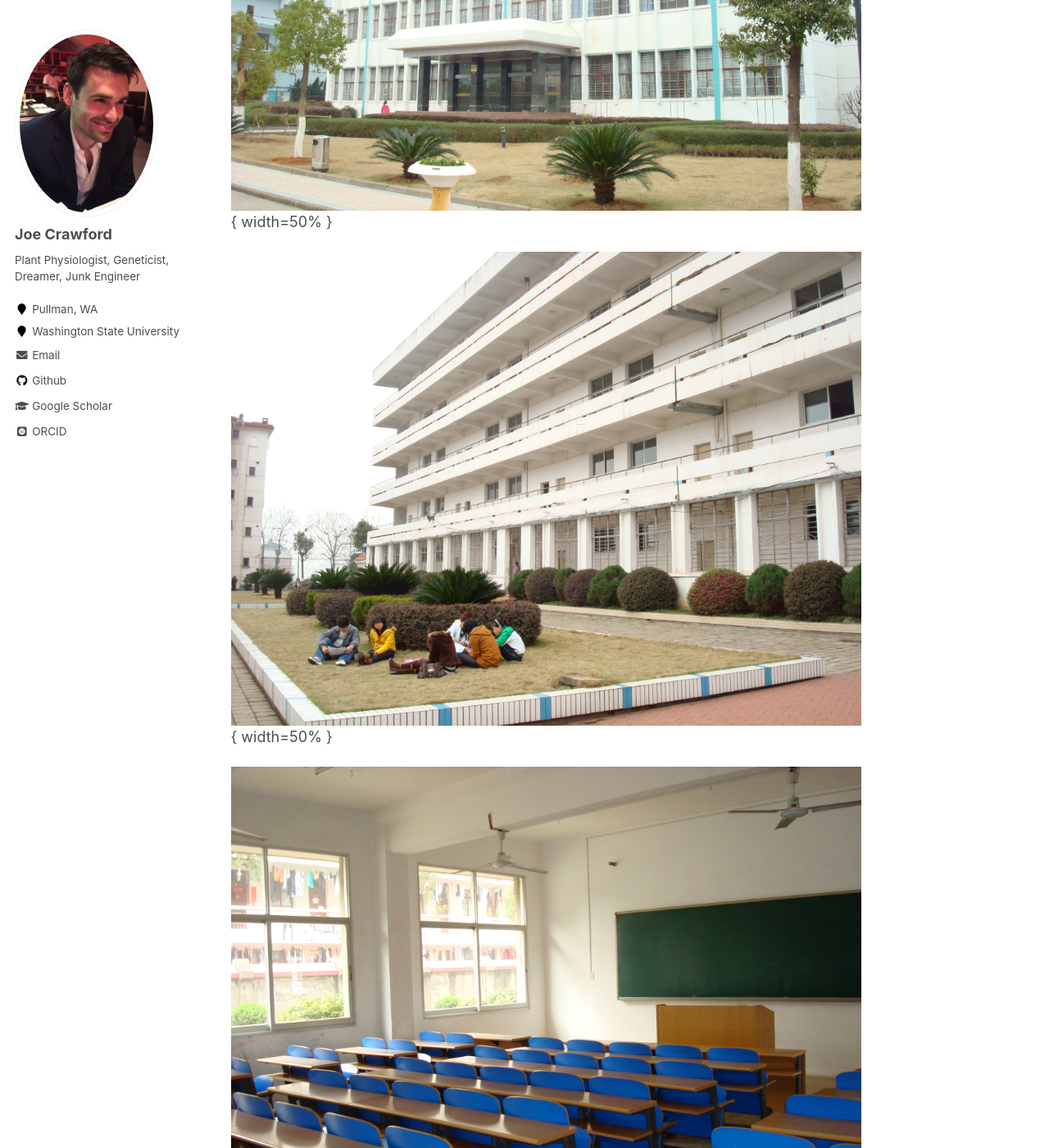
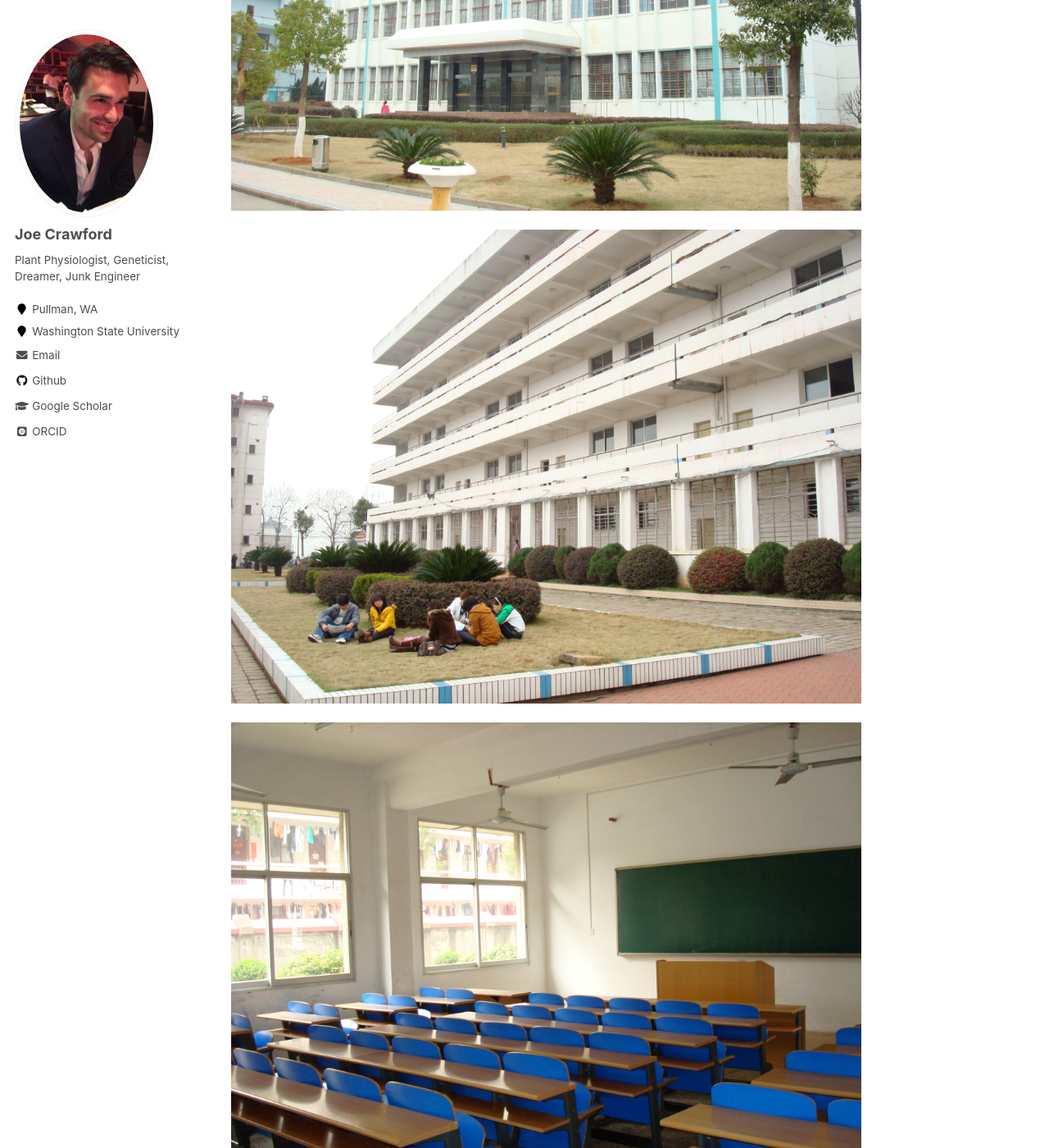
Before and after one commit to plant-physio/plant-physio.github.io, a Jekyll site: the page built from _teaching/2014-spring-teaching-1.md, in a window 1280 px wide and 1400 px high, scrolled down 906 px. Shown: the whole window at 82% size. Built offline with Jekyll 4.4.1, drawn with Linux system fonts in a browser that asks for light colours; some web fonts are replaced.

Commit message:
Update 2014-spring-teaching-1.md

```diff
--- a/_teaching/2014-spring-teaching-1.md
+++ b/_teaching/2014-spring-teaching-1.md
@@ -15,11 +15,11 @@ East China Institute of Technology, Jiangxi, Fuzhou, China
 ======
 ECIT was a small school in Jiangxi province and I facilitated English speaking classes for English majors. A humble school but I am still inspired by the students' efforts to master English.
 
-![test](/images/DSC01598.JPG){ width=50% }
+![test](/images/DSC01598.JPG)
 
-![test](/images/DSC01605.JPG) { width=50% }
+![test](/images/DSC01605.JPG)
 
-![test](/images/DSC01606.JPG) { width=50% }
+![test](/images/DSC01606.JPG)
 
 
 
```
